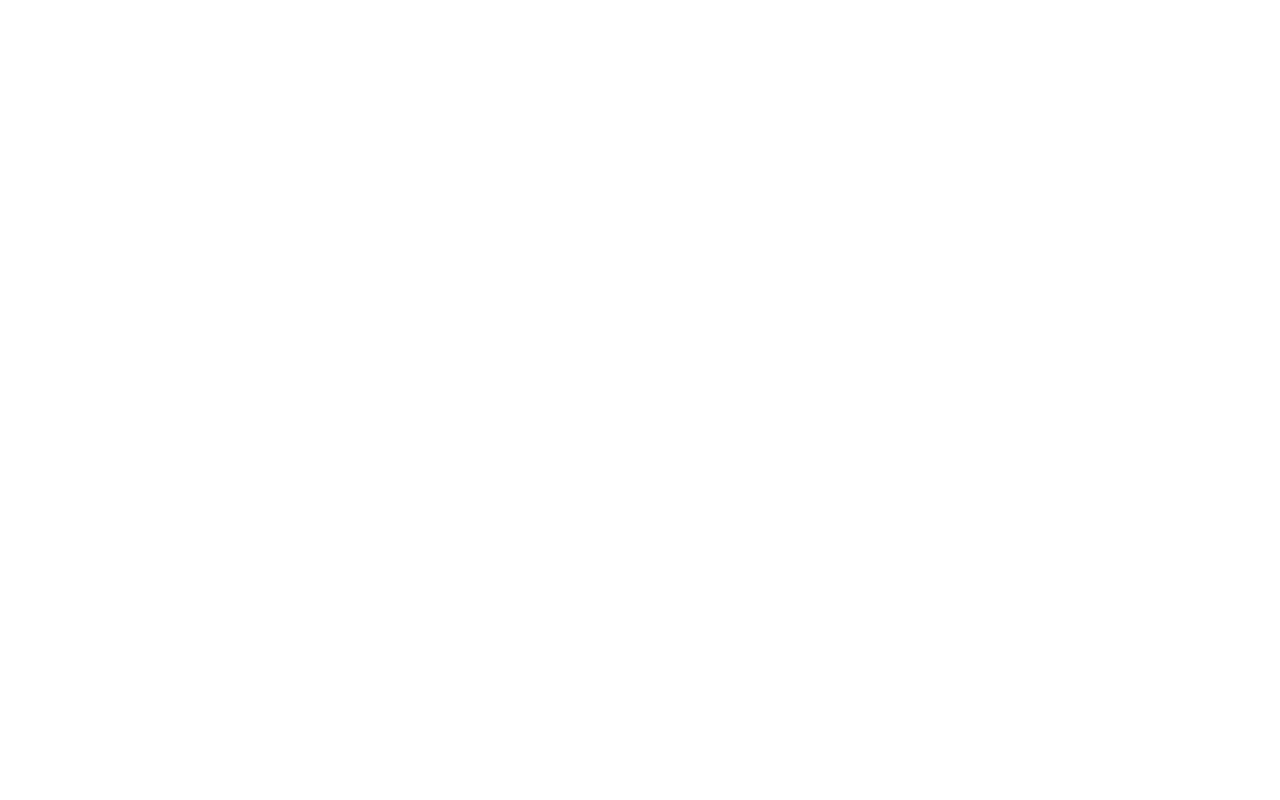
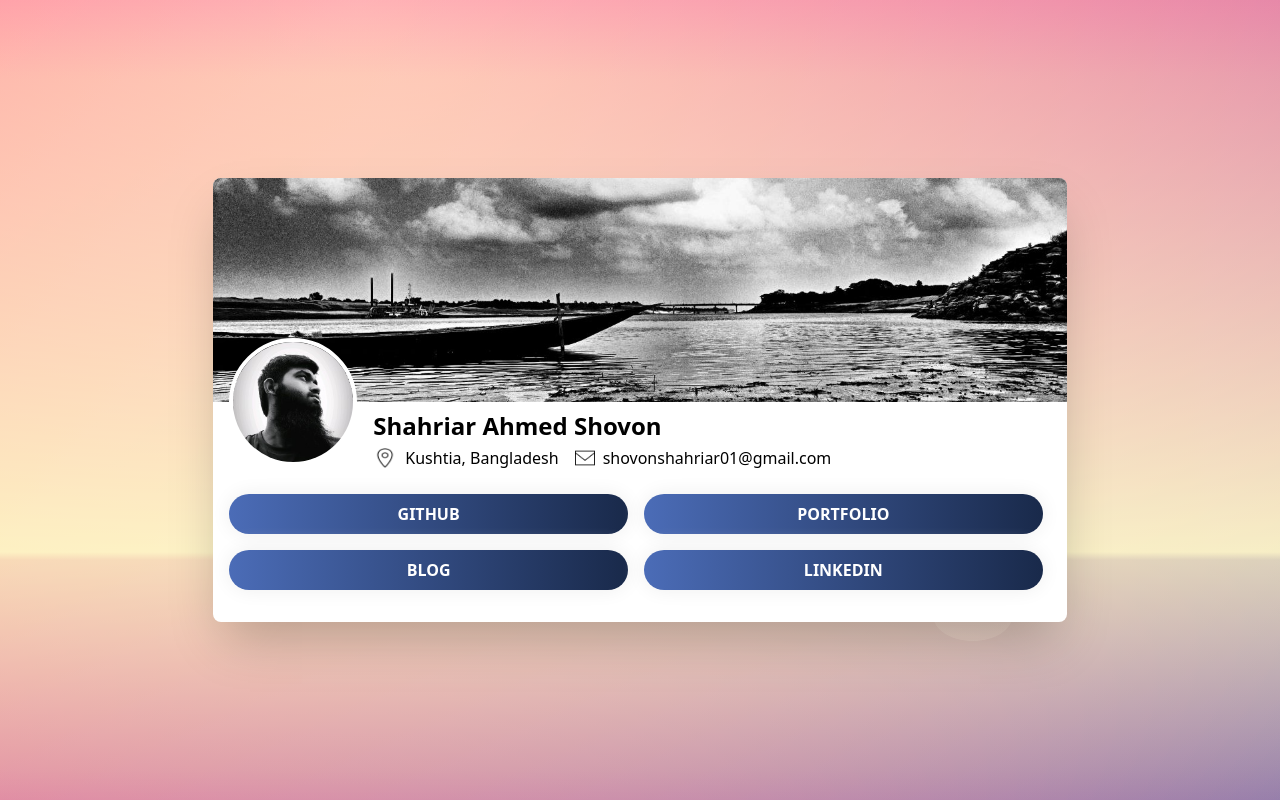
Before and after one commit to shahriarAS/connect-with-me, a plain HTML site: page index.html in a window 1280 px wide. Drawn offline with nearby package versions, Linux system fonts and the light colour scheme.

Commit message:
Mostly Completed

```diff
--- a/index.html
+++ b/index.html
@@ -6,9 +6,80 @@
     <meta name="viewport" content="width=device-width, initial-scale=1.0" />
     <title>Connect With Shahriar</title>
     <link rel="stylesheet" href="style.css" />
+    <script src="https://cdn.tailwindcss.com"></script>
   </head>
   <body>
-
+    <section class="main-section flex md:items-center justify-center">
+      <div
+        class="w-full md:w-2/3 mx-auto bg-white md:rounded-lg overflow-hidden shadow-2xl"
+      >
+        <div
+          class="bg-cover bg-center h-44 md:h-56"
+          style="background-image: url('./img/background.jpg')"
+        ></div>
+        <div class="px-4 pb-8">
+          <div class="text-center sm:text-left sm:flex mb-4">
+            <img
+              class="h-32 w-32 rounded-full border-4 border-white -mt-16 mr-4"
+              src="./img/profile.jpg"
+              alt=""
+            />
+            <div class="py-2">
+              <h3 class="font-bold text-2xl mb-1">Shahriar Ahmed Shovon</h3>
+              <div class="flex flex-col md:flex-row md:gap-4 items-center">
+                <div class="inline-flex text-grey-dark sm:flex items-center">
+                  <img
+                    src="./img/icons8-location-50.png"
+                    alt="Mail"
+                    class="w-6 h-5 mr-2"
+                  />
+                  Kushtia, Bangladesh
+                </div>
+                <div class="inline-flex text-grey-dark sm:flex items-center">
+                  <img
+                    src="./img/icons8-mail-50.png"
+                    alt="Mail"
+                    class="w-5 h-5 mr-2"
+                  />
+                  <a href="mailto:shovonshahriar01@gmail.com" target="_blank"
+                    >shovonshahriar01@gmail.com</a
+                  >
+                </div>
+              </div>
+            </div>
+          </div>
+          <div class="grid md:grid-cols-2 gap-2 gap-y-4">
+            <a
+              href="https://github.com/shahriar-programmer"
+              target="_blank"
+              class="link-btn btn-grad block rounded-full text-center text-white uppercase antialiased font-bold px-4 py-2 mr-2"
+            >
+              Github
+            </a>
+            <a
+              href="https://shahriarahmed.me"
+              target="_blank"
+              class="link-btn btn-grad block rounded-full text-center text-white uppercase antialiased font-bold px-4 py-2 mr-2"
+            >
+              Portfolio
+            </a>
+            <a
+              href="https://blog.shahriarahmed.me"
+              target="_blank"
+              class="link-btn btn-grad block rounded-full text-center text-white uppercase antialiased font-bold px-4 py-2 mr-2"
+            >
+              Blog
+            </a>
+            <a
+              href="https://www.linkedin.com/in/shahriar-ahmed-shovon/"
+              target="_blank"
+              class="link-btn btn-grad block rounded-full text-center text-white uppercase antialiased font-bold px-4 py-2 mr-2"
+            >
+              LinkedIn
+            </a>
+          </div>
+        </div>
+      </div>
+    </section>
   </body>
-  <script src="./script.js"></script>
 </html>
--- a/style.css
+++ b/style.css
@@ -1,8 +1,32 @@
-body {
-  margin: 0;
-  padding: 0;
-  border: 0;
-  -webkit-box-sizing: border-box;
-          box-sizing: border-box;
+body .main-section {
+  width: 100%;
+  height: 100vh;
+  background: radial-gradient(
+      ellipse farthest-side at 76% 77%,
+      rgba(245, 228, 212, 0.25) 4%,
+      rgba(255, 255, 255, 0) calc(4% + 1px)
+    ),
+    radial-gradient(circle at 76% 40%, #fef6ec 4%, rgba(255, 255, 255, 0) 4.18%),
+    linear-gradient(135deg, #ff0000 0%, #000036 100%),
+    radial-gradient(ellipse at 28% 0%, #ffcfac 0%, rgba(98, 149, 144, 0.5) 100%),
+    linear-gradient(180deg, #cd6e8a 0%, #f5eab0 69%, #d6c8a2 70%, #a2758d 100%);
+  background-blend-mode: normal, normal, screen, overlay, normal;
 }
-/*# sourceMappingURL=style.css.map */
+
+.btn-grad {
+  background-image: linear-gradient(
+    to right,
+    #4b6cb7 0%,
+    #182848 51%,
+    #4b6cb7 100%
+  );
+  text-transform: uppercase;
+  transition: 0.5s;
+  background-size: 200% auto;
+  box-shadow: 0 0 20px #eee;
+}
+
+.btn-grad:hover {
+  background-position: right center; /* change the direction of the change here */
+  text-decoration: none;
+}
--- a/style.scss
+++ /dev/null
@@ -1,6 +0,0 @@
-body{
-    margin: 0;
-    padding: 0;
-    border: 0;
-    box-sizing: border-box;
-}
```
Also changed, not shown: img/background.jpg (added), img/icons8-location-50.png (added), img/icons8-mail-50.png (added), img/profile.jpg (added), script.js (deleted), 1 other file.
